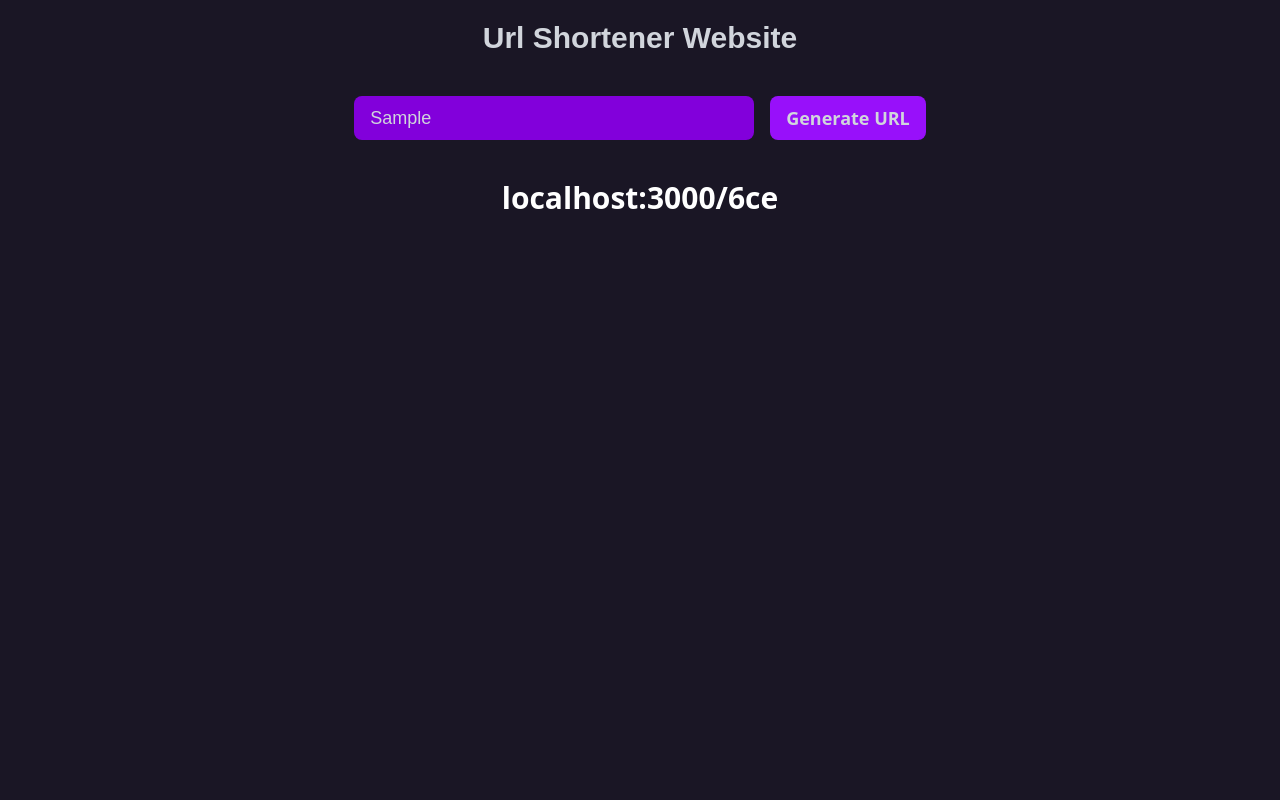
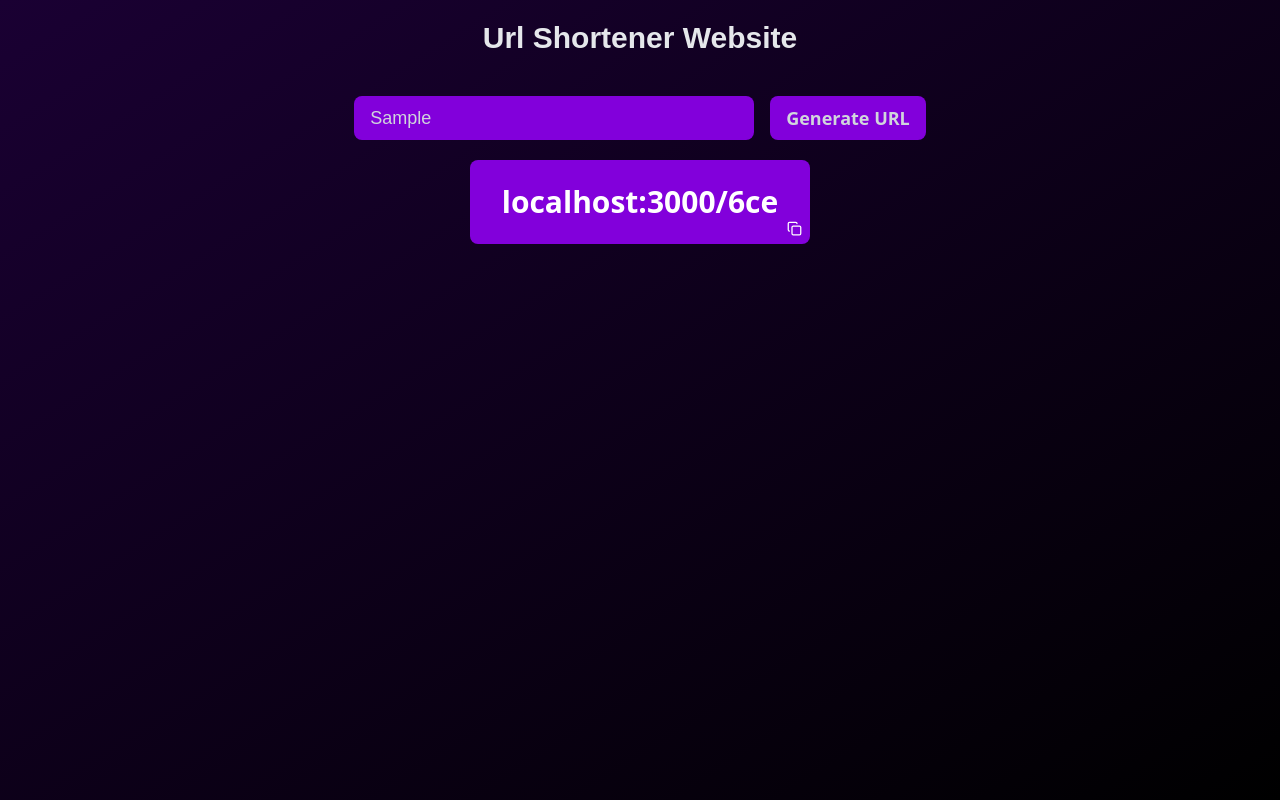
Before and after one commit to eyalhh/next_test, a Next.js app: page / in a window 1280 px wide. Both pictures are taken after typing "Sample" into the empty fields and a click on the button "Generate URL". Built offline with nearby package versions, Linux system fonts and the light colour scheme; no server answers; the database is empty.

Commit message:
designing copy button

```diff
--- a/app/[shortCode]/page.jsx
+++ b/app/[shortCode]/page.jsx
@@ -14,6 +14,11 @@ export default async function Page({ params }) {
 
     const { data } = await response.json();
 
+
+    // if short code not registered in pg then redirect to home page.
+    if ( data == null ) {
+      redirect("/");
+    }
     // redirect to the original url;
     redirect(data.original_url);
 
--- a/app/globals.css
+++ b/app/globals.css
@@ -6,7 +6,7 @@
   --color-background: #2C1A40;
 }
 body {
-  background: #1A1625;
+  background: linear-gradient(to bottom right, #1a0033, #000000);
   color: #000000;
   font-family: Arial, Helvetica, sans-serif;
 }
--- a/app/page.tsx
+++ b/app/page.tsx
@@ -1,5 +1,6 @@
 "use client"
 
+import { Copy } from 'lucide-react'
 import { useState } from "react";
 
 
@@ -11,7 +12,7 @@ export default function Home() {
   const [urlShown, setUrlShown] = useState(false);
 
 
-  console.log(url);
+
 
   async function handleSubmit(e: React.FormEvent) {
 
@@ -35,9 +36,15 @@ export default function Home() {
 
   }
 
+
+
+  function handleCopy() {
+    navigator.clipboard.writeText(`localhost:3000/${code}`);
+  }
+
   return (
     <div className="h-screen flex flex-col items-center">
-      <h1 className="text-gray-300 font-bold text-3xl mt-5 text-center">Url Shortener Website</h1>
+      <h1 className="text-gray-200 font-bold text-3xl mt-5 text-center">Url Shortener Website</h1>
       <form
         onSubmit={handleSubmit}
         className="flex justify-center mt-10 gap-4">
@@ -49,10 +56,18 @@ export default function Home() {
         className="outline-none py-2 px-4 w-[400px] border-none text-lg text-gray-300 rounded-lg bg-purple-700"/>
         <button
         type="submit"
-        className="bg-purple-600 rounded-lg text-gray-300 font-sans font-bold text-lg px-4 py-2">Generate URL</button>
+        className="bg-purple-700 rounded-lg text-gray-300 font-sans font-bold text-lg px-4 py-2">Generate URL</button>
       </form>
       {urlShown &&
-        <h2 className="text-white font-bold text-3xl font-sans mt-10">{`localhost:3000/${code}`}</h2>
+        <div className="relative px-8 py-6 mt-5 rounded-lg flex justify-center items-center bg-purple-700">
+          <h2 className="text-white font-bold text-3xl font-sans">{`localhost:3000/${code}`}</h2>
+          <button
+            onClick={handleCopy}
+            className="absolute bottom-0 right-0 p-2 transperant"
+            >
+            <Copy size={15} className="text-white"/>
+          </button>
+        </div>
       }
     </div>
   )
--- a/package.json
+++ b/package.json
@@ -9,6 +9,7 @@
     "lint": "next lint"
   },
   "dependencies": {
+    "lucide-react": "^0.511.0",
     "nanoid": "^5.1.5",
     "next": "15.3.3",
     "pg": "^8.16.0",
```
Also changed, not shown: 1 other file (tests, documents, lock files or other folders).
